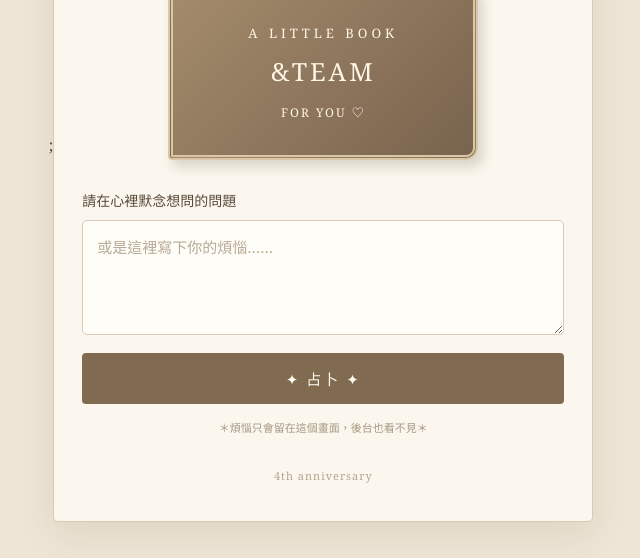
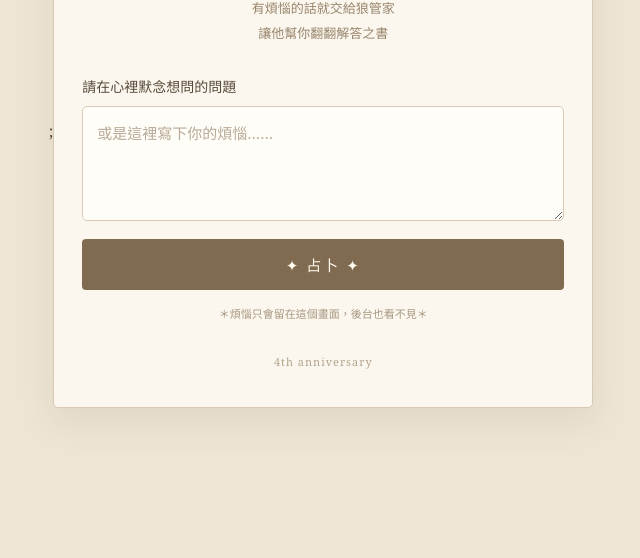
Before and after one commit to yoyu4u/andteam-answer-book, a plain HTML site: page index.html in a window 1280 px wide. Shown: the part 269-827 px from the top of the page, without its empty margins (319-959 px from the left). After the commit the page ends 800 px from the top, so only its background shows below. Drawn offline with Linux system fonts and the light colour scheme.

Commit message:
Update index.html

```diff
--- a/index.html
+++ b/index.html
@@ -56,39 +56,7 @@
       margin-bottom: 30px;
     }
 
-    .book-cover {
-      width: 100%;
-      max-width: 310px;
-      height: 175px;
-      margin: 0 auto 30px;
-      background: linear-gradient(135deg, #a48b6c, #78634d);
-      border: 5px double #d9c7a8;
-      border-radius: 4px 12px 12px 4px;
-      box-shadow: 5px 7px 12px #51412d30;
-      display: flex;
-      flex-direction: column;
-      justify-content: center;
-      align-items: center;
-      color: #fff6e6;
-    }
 
-    .book-cover span:first-child {
-      font-size: 13px;
-      letter-spacing: 4px;
-      margin-bottom: 12px;
-    }
-
-    .book-cover strong {
-      font-size: 25px;
-      font-weight: normal;
-      letter-spacing: 3px;
-    }
-
-    .book-cover span:last-child {
-      margin-top: 15px;
-      font-size: 12px;
-      letter-spacing: 2px;
-    }
 
     .question-label {
       display: block;
@@ -244,18 +212,14 @@
 
       <div class="ornament">✦ ───── ✦</div>
 
-      <h1>The Book of &TEAM</h1>
+      <h1>オオカミのお悩み相談所</h1>
 
       <div class="subtitle">
         有煩惱的話就交給狼管家<br>
         讓他幫你翻翻解答之書
 			</div>
 
-      <div class="book-cover">
-        <span>A LITTLE BOOK</span>
-        <strong>&TEAM</strong>
-        <span>FOR YOU ♡</span>
-      </div>
+
 
       <label class="question-label" for="question">
         請在心裡默念想問的問題
```
